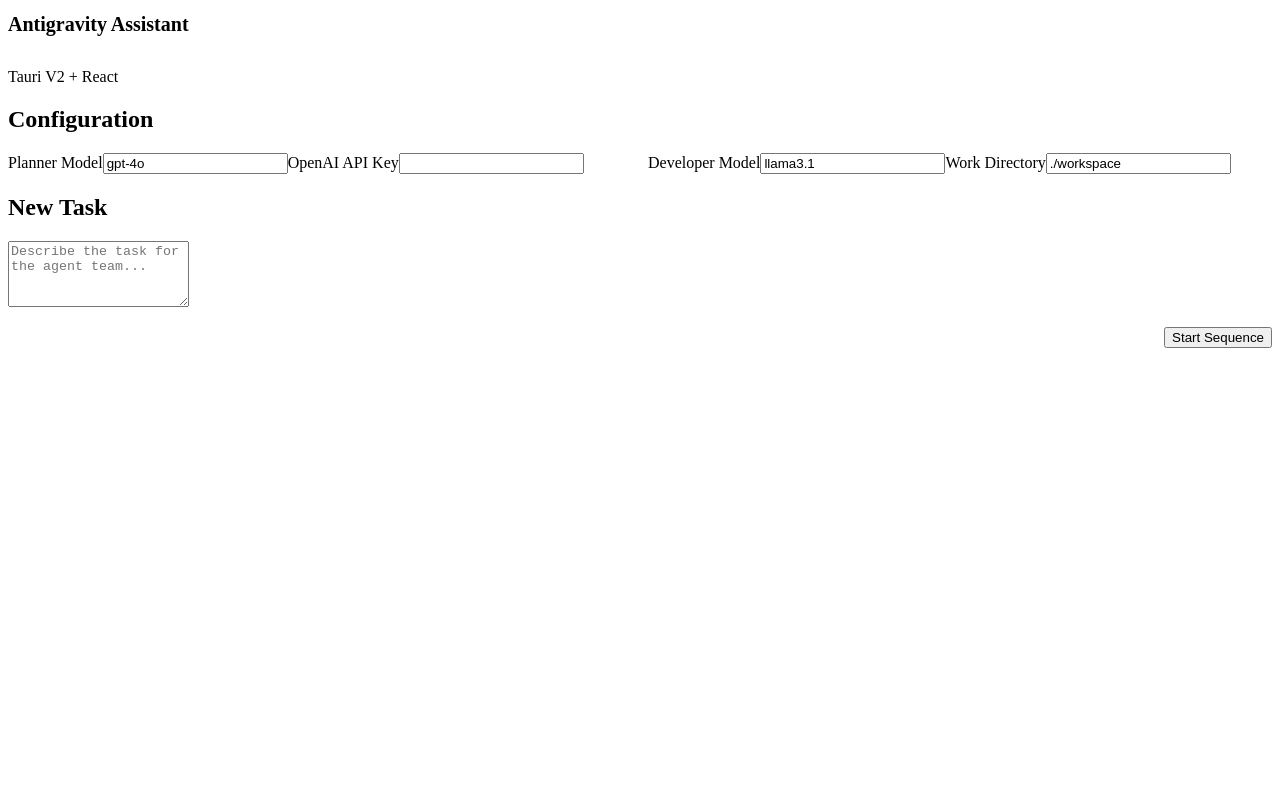
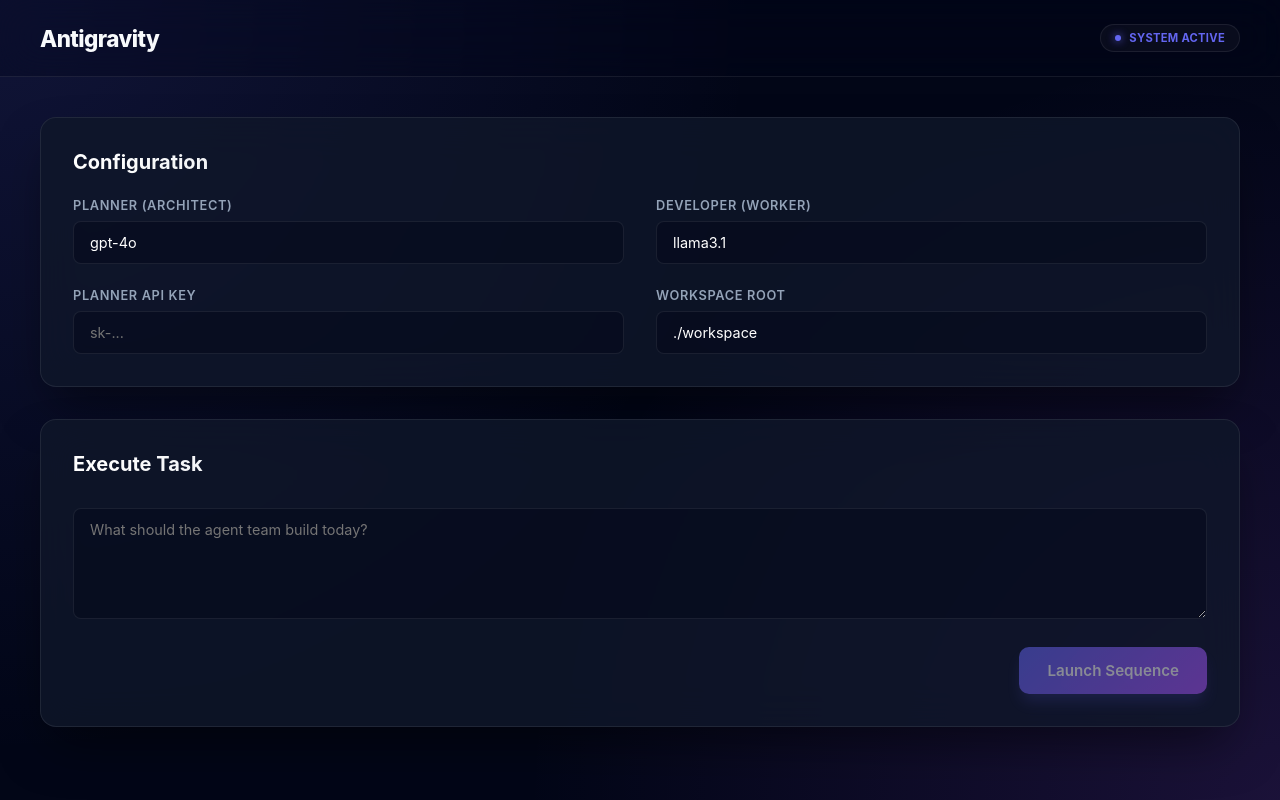
Before and after one commit to ACFHarbinger/Coding-Assistants, a React (Vite) app: page / in a window 1280 px wide. Built offline with nearby package versions, Linux system fonts and the light colour scheme.

Commit message:
Fixed the app's styles

```diff
--- a/src/App.css
+++ /dev/null
@@ -1,116 +0,0 @@
-.logo.vite:hover {
-  filter: drop-shadow(0 0 2em #747bff);
-}
-
-.logo.react:hover {
-  filter: drop-shadow(0 0 2em #61dafb);
-}
-:root {
-  font-family: Inter, Avenir, Helvetica, Arial, sans-serif;
-  font-size: 16px;
-  line-height: 24px;
-  font-weight: 400;
-
-  color: #0f0f0f;
-  background-color: #f6f6f6;
-
-  font-synthesis: none;
-  text-rendering: optimizeLegibility;
-  -webkit-font-smoothing: antialiased;
-  -moz-osx-font-smoothing: grayscale;
-  -webkit-text-size-adjust: 100%;
-}
-
-.container {
-  margin: 0;
-  padding-top: 10vh;
-  display: flex;
-  flex-direction: column;
-  justify-content: center;
-  text-align: center;
-}
-
-.logo {
-  height: 6em;
-  padding: 1.5em;
-  will-change: filter;
-  transition: 0.75s;
-}
-
-.logo.tauri:hover {
-  filter: drop-shadow(0 0 2em #24c8db);
-}
-
-.row {
-  display: flex;
-  justify-content: center;
-}
-
-a {
-  font-weight: 500;
-  color: #646cff;
-  text-decoration: inherit;
-}
-
-a:hover {
-  color: #535bf2;
-}
-
-h1 {
-  text-align: center;
-}
-
-input,
-button {
-  border-radius: 8px;
-  border: 1px solid transparent;
-  padding: 0.6em 1.2em;
-  font-size: 1em;
-  font-weight: 500;
-  font-family: inherit;
-  color: #0f0f0f;
-  background-color: #ffffff;
-  transition: border-color 0.25s;
-  box-shadow: 0 2px 2px rgba(0, 0, 0, 0.2);
-}
-
-button {
-  cursor: pointer;
-}
-
-button:hover {
-  border-color: #396cd8;
-}
-button:active {
-  border-color: #396cd8;
-  background-color: #e8e8e8;
-}
-
-input,
-button {
-  outline: none;
-}
-
-#greet-input {
-  margin-right: 5px;
-}
-
-@media (prefers-color-scheme: dark) {
-  :root {
-    color: #f6f6f6;
-    background-color: #2f2f2f;
-  }
-
-  a:hover {
-    color: #24c8db;
-  }
-
-  input,
-  button {
-    color: #ffffff;
-    background-color: #0f0f0f98;
-  }
-  button:active {
-    background-color: #0f0f0f69;
-  }
-}
--- a/src/App.tsx
+++ b/src/App.tsx
@@ -39,59 +39,95 @@ function App() {
   };
 
   return (
-    <div className="app-container">
-      <div className="sidebar">
-        <h1 style={{ fontSize: '1.25rem', marginBottom: '2rem' }}>Antigravity Assistant</h1>
-        <div className="status-badge">Tauri V2 + React</div>
-      </div>
+    <div className="app-container" style={{ flexDirection: 'column' }}>
+      <header style={{
+        padding: '1.5rem 2.5rem',
+        borderBottom: '1px solid var(--border-color)',
+        background: 'rgba(2, 6, 23, 0.3)',
+        backdropFilter: 'var(--glass-blur)',
+        display: 'flex',
+        alignItems: 'center',
+        justifyContent: 'space-between'
+      }}>
+        <h1 style={{ fontSize: '1.4rem', fontWeight: 800, letterSpacing: '-0.025em' }}>
+          Antigravity
+        </h1>
+        <div className="status-badge">System Active</div>
+      </header>
 
-      <div className="main-content">
+      <main className="main-content">
         <div className="glass-card">
           <h2>Configuration</h2>
 
-          <div style={{ display: 'grid', gridTemplateColumns: '1fr 1fr', gap: '1rem' }}>
+          <div style={{ display: 'grid', gridTemplateColumns: 'repeat(auto-fit, minmax(300px, 1fr))', gap: '2rem' }}>
             <div>
-              <label className="label">Planner Model</label>
-              <input value={config.planner.model} onChange={e => setConfig({ ...config, planner: { ...config.planner, model: e.target.value } })} />
+              <label className="label">Planner (Architect)</label>
+              <input
+                placeholder="e.g. gpt-4o"
+                value={config.planner.model}
+                onChange={e => setConfig({ ...config, planner: { ...config.planner, model: e.target.value } })}
+              />
 
-              <label className="label">OpenAI API Key</label>
-              <input type="password" value={config.planner.api_key} onChange={e => setConfig({ ...config, planner: { ...config.planner, api_key: e.target.value } })} />
+              <label className="label" style={{ marginTop: '1.5rem' }}>Planner API Key</label>
+              <input
+                type="password"
+                placeholder="sk-..."
+                value={config.planner.api_key}
+                onChange={e => setConfig({ ...config, planner: { ...config.planner, api_key: e.target.value } })}
+              />
             </div>
 
             <div>
-              <label className="label">Developer Model</label>
-              <input value={config.developer.model} onChange={e => setConfig({ ...config, developer: { ...config.developer, model: e.target.value } })} />
+              <label className="label">Developer (Worker)</label>
+              <input
+                placeholder="e.g. llama3.1"
+                value={config.developer.model}
+                onChange={e => setConfig({ ...config, developer: { ...config.developer, model: e.target.value } })}
+              />
 
-              <label className="label">Work Directory</label>
-              <input value={config.work_dir} onChange={e => setConfig({ ...config, work_dir: e.target.value })} />
+              <label className="label" style={{ marginTop: '1.5rem' }}>Workspace Root</label>
+              <input
+                placeholder="./workspace"
+                value={config.work_dir}
+                onChange={e => setConfig({ ...config, work_dir: e.target.value })}
+              />
             </div>
           </div>
         </div>
 
         <div className="glass-card">
-          <h2>New Task</h2>
+          <h2>Execute Task</h2>
           <textarea
-            rows={4}
-            placeholder="Describe the task for the agent team..."
+            rows={5}
+            placeholder="What should the agent team build today?"
             value={task}
             onChange={e => setTask(e.target.value)}
           />
-          <div style={{ marginTop: '1rem', display: 'flex', justifyContent: 'flex-end' }}>
-            <button className="btn-primary" onClick={startTask} disabled={loading}>
-              {loading ? "Running Agent Team..." : "Start Sequence"}
+          <div style={{ marginTop: '1.5rem', display: 'flex', justifyContent: 'flex-end', alignItems: 'center', gap: '1.5rem' }}>
+            {loading && <span style={{ color: 'var(--text-muted)', fontSize: '0.9rem', fontStyle: 'italic' }}>Orchestrating agents...</span>}
+            <button className="btn-primary" onClick={startTask} disabled={loading || !task}>
+              {loading ? "Running..." : "Launch Sequence"}
             </button>
           </div>
         </div>
 
         {output && (
-          <div className="glass-card">
-            <h2>Output</h2>
-            <pre style={{ whiteSpace: 'pre-wrap', fontSize: '0.875rem', marginTop: '1rem', color: '#cbd5e1' }}>
+          <div className="glass-card" style={{ borderLeft: '4px solid var(--primary)' }}>
+            <div style={{ display: 'flex', justifyContent: 'space-between', alignItems: 'center', marginBottom: '1rem' }}>
+              <h2>Console Output</h2>
+              <button
+                onClick={() => setOutput("")}
+                style={{ background: 'transparent', border: 'none', color: 'var(--text-muted)', cursor: 'pointer', fontSize: '0.8rem' }}
+              >
+                Clear
+              </button>
+            </div>
+            <pre>
               {output}
             </pre>
           </div>
         )}
-      </div>
+      </main>
     </div>
   );
 }
--- a/src/index.css
+++ b/src/index.css
@@ -1,13 +1,14 @@
 :root {
   --primary: #6366f1;
   --primary-hover: #4f46e5;
-  --bg-dark: #0f172a;
-  --bg-card: rgba(30, 41, 59, 0.7);
+  --bg-dark: #020617;
+  --bg-card: rgba(15, 23, 42, 0.8);
   --text-main: #f8fafc;
   --text-muted: #94a3b8;
-  --border-color: rgba(255, 255, 255, 0.1);
-  --glass-bg: rgba(255, 255, 255, 0.05);
-  --glass-blur: blur(12px);
+  --border-color: rgba(255, 255, 255, 0.08);
+  --glass-bg: rgba(255, 255, 255, 0.03);
+  --glass-blur: blur(20px);
+  --accent: #a855f7;
 }
 
 * {
@@ -17,91 +18,160 @@
   font-family: 'Inter', system-ui, -apple-system, sans-serif;
 }
 
-body {
+html,
+body,
+#root {
+  height: 100%;
+  width: 100%;
   background-color: var(--bg-dark);
   color: var(--text-main);
-  height: 100vh;
   overflow: hidden;
-}
-
-#root {
-  height: 100%;
 }
 
 .app-container {
   display: flex;
-  height: 100%;
-  background: radial-gradient(circle at top right, rgba(99, 102, 241, 0.15), transparent),
-              radial-gradient(circle at bottom left, rgba(168, 85, 247, 0.15), transparent);
-}
-
-.sidebar {
-  width: 280px;
-  background: var(--glass-bg);
-  backdrop-filter: var(--glass-blur);
-  border-right: 1px solid var(--border-color);
-  display: flex;
-  flex-direction: column;
-  padding: 1.5rem;
+  height: 100vh;
+  width: 100vw;
+  background:
+    radial-gradient(circle at 0% 0%, rgba(99, 102, 241, 0.15) 0%, transparent 50%),
+    radial-gradient(circle at 100% 100%, rgba(168, 85, 247, 0.15) 0%, transparent 50%),
+    var(--bg-dark);
 }
 
 .main-content {
   flex: 1;
-  padding: 2rem;
+  padding: 2.5rem;
   overflow-y: auto;
   display: flex;
   flex-direction: column;
-  gap: 1.5rem;
+  gap: 2rem;
+  position: relative;
 }
 
 .glass-card {
   background: var(--bg-card);
   backdrop-filter: var(--glass-blur);
   border: 1px solid var(--border-color);
-  border-radius: 12px;
-  padding: 1.5rem;
-  box-shadow: 0 4px 6px -1px rgba(0, 0, 0, 0.1), 0 2px 4px -1px rgba(0, 0, 0, 0.06);
+  border-radius: 16px;
+  padding: 2rem;
+  box-shadow: 0 25px 50px -12px rgba(0, 0, 0, 0.5);
+}
+
+.glass-card h2 {
+  font-size: 1.25rem;
+  font-weight: 700;
+  margin-bottom: 1.5rem;
+  background: linear-gradient(to right, #fff, var(--text-muted));
+  -webkit-background-clip: text;
+  -webkit-text-fill-color: transparent;
 }
 
 .btn-primary {
-  background: var(--primary);
+  background: linear-gradient(135deg, var(--primary), var(--accent));
   color: white;
   border: none;
+  border-radius: 10px;
+  padding: 0.875rem 1.75rem;
+  font-weight: 600;
+  font-size: 0.95rem;
+  cursor: pointer;
+  transition: all 0.3s cubic-bezier(0.4, 0, 0.2, 1);
+  box-shadow: 0 10px 15px -3px rgba(99, 102, 241, 0.3);
+}
+
+.btn-primary:hover {
+  transform: translateY(-2px);
+  box-shadow: 0 20px 25px -5px rgba(99, 102, 241, 0.4);
+  filter: brightness(1.1);
+}
+
+.btn-primary:active {
+  transform: translateY(0);
+}
+
+.btn-primary:disabled {
+  opacity: 0.5;
+  cursor: not-allowed;
+  transform: none;
+}
+
+input,
+select,
+textarea {
+  background: rgba(2, 6, 23, 0.4);
+  border: 1px solid var(--border-color);
   border-radius: 8px;
-  padding: 0.75rem 1.5rem;
-  font-weight: 600;
-  cursor: pointer;
+  padding: 0.75rem 1rem;
+  color: white;
+  width: 100%;
+  margin-top: 0.5rem;
+  font-size: 0.9rem;
   transition: all 0.2s;
 }
 
-.btn-primary:hover {
-  background: var(--primary-hover);
-  transform: translateY(-1px);
-}
-
-input, select, textarea {
-  background: rgba(0, 0, 0, 0.2);
-  border: 1px solid var(--border-color);
-  border-radius: 6px;
-  padding: 0.5rem 0.75rem;
-  color: white;
-  width: 100%;
-  margin-top: 0.5rem;
+input:focus,
+textarea:focus {
+  outline: none;
+  border-color: var(--primary);
+  background: rgba(2, 6, 23, 0.6);
+  box-shadow: 0 0 0 3px rgba(99, 102, 241, 0.1);
 }
 
 .label {
   display: block;
-  font-size: 0.875rem;
+  font-size: 0.8rem;
+  font-weight: 600;
   color: var(--text-muted);
-  margin-top: 1rem;
+  text-transform: uppercase;
+  letter-spacing: 0.05em;
 }
 
 .status-badge {
-  display: inline-block;
-  padding: 0.25rem 0.75rem;
+  display: inline-flex;
+  align-items: center;
+  gap: 0.5rem;
+  padding: 0.375rem 0.875rem;
   border-radius: 9999px;
-  font-size: 0.75rem;
-  font-weight: 500;
+  font-size: 0.7rem;
+  font-weight: 700;
+  text-transform: uppercase;
+  letter-spacing: 0.025em;
   background: var(--glass-bg);
   border: 1px solid var(--border-color);
+  color: var(--primary);
 }
+
+.status-badge::before {
+  content: '';
+  display: block;
+  width: 6px;
+  height: 6px;
+  border-radius: 50%;
+  background: var(--primary);
+  box-shadow: 0 0 8px var(--primary);
+}
+
+pre {
+  background: rgba(0, 0, 0, 0.3);
+  border-radius: 12px;
+  padding: 1.25rem;
+  border: 1px solid var(--border-color);
+  overflow-x: auto;
+}
+
+::-webkit-scrollbar {
+  width: 8px;
+}
+
+::-webkit-scrollbar-track {
+  background: transparent;
+}
+
+::-webkit-scrollbar-thumb {
+  background: var(--border-color);
+  border-radius: 4px;
+}
+
+::-webkit-scrollbar-thumb:hover {
+  background: var(--text-muted);
+}
--- a/src/main.tsx
+++ b/src/main.tsx
@@ -1,6 +1,7 @@
 import React from "react";
 import ReactDOM from "react-dom/client";
 import App from "./App";
+import "./index.css";
 
 ReactDOM.createRoot(document.getElementById("root") as HTMLElement).render(
   <React.StrictMode>
```
